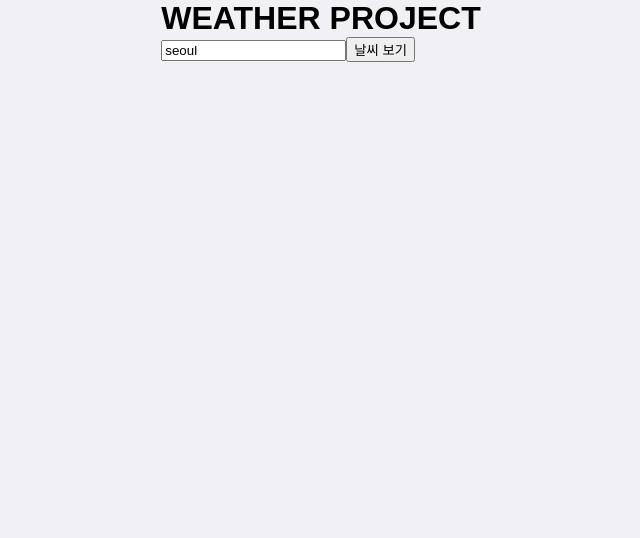
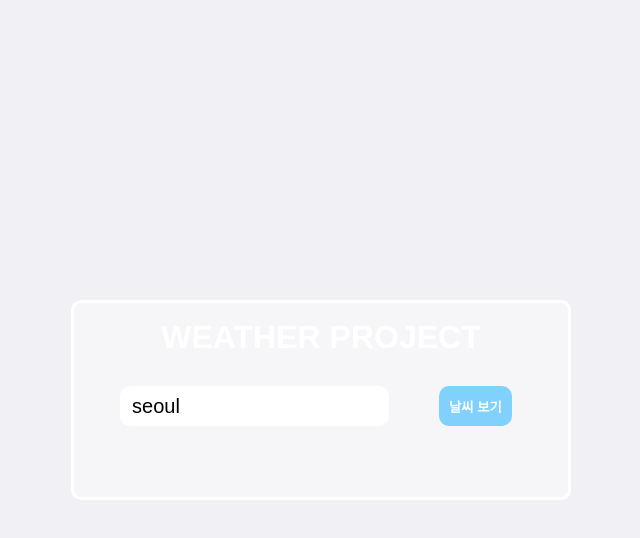
Before and after one commit to TaerangLee/TypeScript-Weather, a React (Create React App) app: page / in a window 1280 px wide. Shown: the top 538 px of the page, without its empty margins (319-959 px from the left). Built offline with nearby package versions, Linux system fonts and the light colour scheme; no server answers.

Commit message:
update style weather style input

```diff
--- a/src/App.tsx
+++ b/src/App.tsx
@@ -7,6 +7,7 @@ import axios from "axios";
 import { ThemedStyledProps } from "styled-components";
 import styled from "styled-components";
 import * as I from "./assets/index";
+import { Cloud } from "./assets/index";
 
 const weatherImg: { [key: string]: string } = {
   Cloud: I.Cloud,
@@ -18,7 +19,7 @@ const weatherImg: { [key: string]: string } = {
 };
 
 function App() {
-  const [cityName, setCityName] = useState<string>("seoul");
+  const [cityName, setCityName] = useState<string>("");
   const [weather, setWeather] = useState<WeatherData | undefined>();
   const [weatherName, setWeatherName] = useState("");
 
@@ -65,14 +66,26 @@ export default App;
 
 const Container = styled.div<ContainerProps>`
   width: 100%;
-  height: 100%;
+  height: 100vh;
   display: flex;
-  align-content: center;
+  align-items: center;
   justify-content: center;
   background-image: url(${(props) => props.img});
   background-size: 100% 100%;
-
+  background-repeat: no-repeat;
+  background-position: center;
   transition: all 0.2s ease-in;
 `;
-const Box = styled.div``;
-const ProjectTitle = styled.h1``;
+const Box = styled.div`
+  width: 500px;
+  height: 25vh;
+  text-align: center;
+  border: 3px solid white;
+  border-radius: 10px;
+
+  background-color: rgba(255, 255, 255, 0.3);
+`;
+const ProjectTitle = styled.h1`
+  color: white;
+  margin: 1rem;
+`;
--- a/src/components/InsertCityName.tsx
+++ b/src/components/InsertCityName.tsx
@@ -41,7 +41,12 @@ const InsertCityName = ({ setCityName }: Props) => {
 
   return (
     <Container>
-      <InputCityName type="text" onChange={changeCity} value={city} />
+      <InputCityName
+        placeholder="나라, 도시를 입력하세요. "
+        type="text"
+        onChange={changeCity}
+        value={city}
+      />
       <SearchButton onClick={clickChangeCity}>날씨 보기</SearchButton>
     </Container>
   );
@@ -49,6 +54,40 @@ const InsertCityName = ({ setCityName }: Props) => {
 
 export default InsertCityName;
 
-const Container = styled.div``;
-const InputCityName = styled.input``;
-const SearchButton = styled.button``;
+const Container = styled.div`
+  display: flex;
+  justify-content: center;
+  position: relative;
+  right: 30px;
+  height: 40px;
+  margin-top: 30px;
+`;
+const InputCityName = styled.input`
+  border: none;
+  border-radius: 10px;
+  font-size: 20px;
+  margin-left: 50px;
+  text-indent: 10px;
+  outline: none;
+
+  &::placeholder {
+    font-size: 15px;
+    position: relative;
+    bottom: 2px;
+  }
+`;
+const SearchButton = styled.button`
+  background-color: #81d1ff;
+  border: none;
+  padding: 10px;
+  color: white;
+  border-radius: 10px;
+  cursor: pointer;
+  transition: all 0.2s ease-in;
+  margin-left: 50px;
+  font-weight: bold;
+
+  &:hover {
+    transform: translateY(-5px);
+  }
+`;
--- a/src/components/PrintWeather.tsx
+++ b/src/components/PrintWeather.tsx
@@ -23,4 +23,7 @@ const PrintWeather = (props: Props) => {
 export default PrintWeather;
 
 const Container = styled.div``;
-const WeatherInfo = styled.div``;
+const WeatherInfo = styled.div`
+  font-weight: bold;
+  margin: 5px 0 5px 0;
+`;
```
